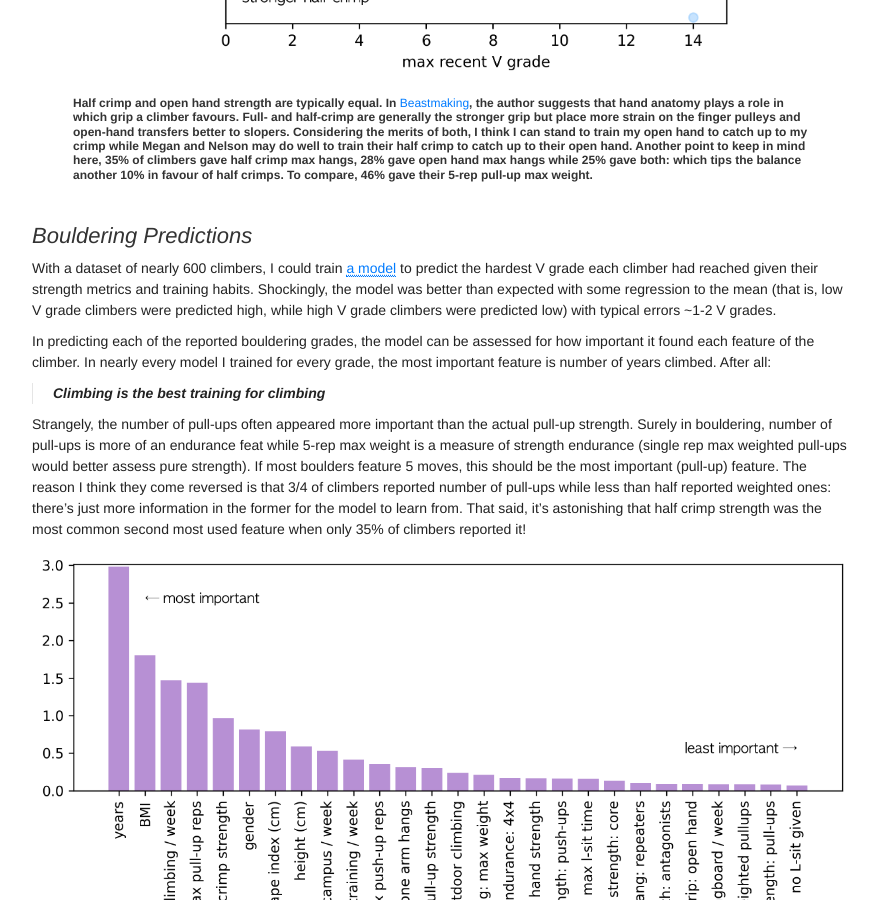
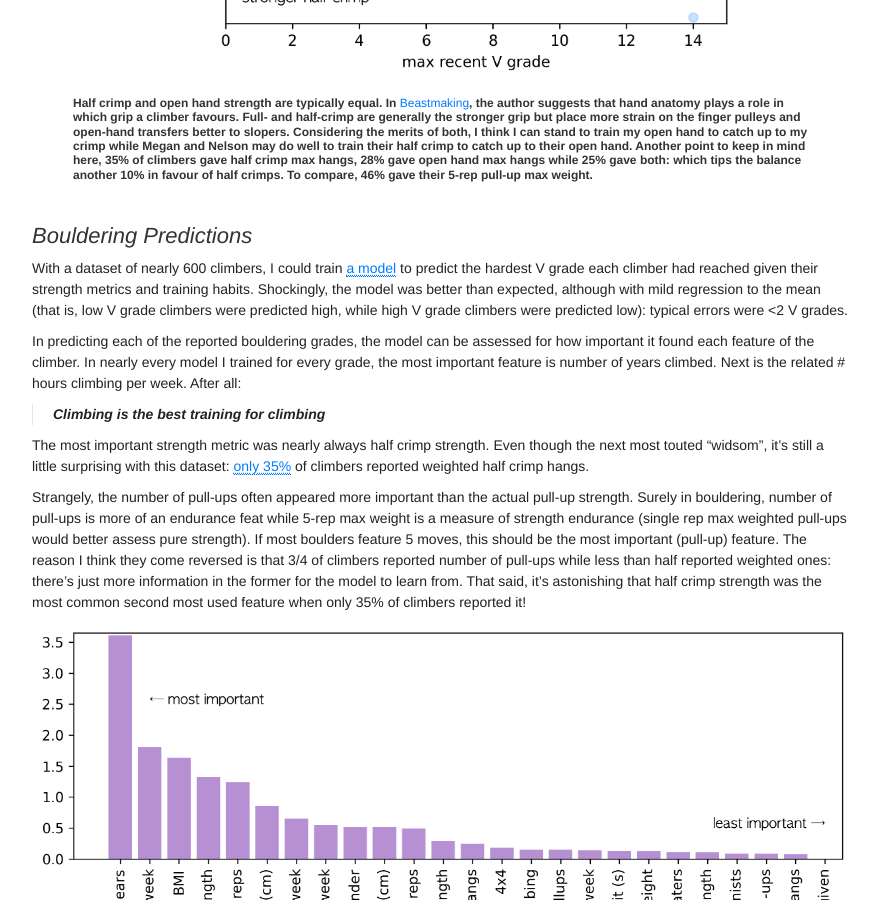
Before and after one commit to lrthomps/lrthomps.github.io, a Jekyll site: the page built from _posts/2021-10-31-how-hard-do-you-climb.md, in a window 1280 px wide and 900 px high, scrolled down 5210 px. Shown: the whole window, without its empty margins (198-1076 px from the left). Built offline with Jekyll 4.4.1, drawn with Linux system fonts in a browser that asks for light colours.

Commit message:
updated 2nd round of edits

```diff
--- a/_posts/2021-10-31-how-hard-do-you-climb.md
+++ b/_posts/2021-10-31-how-hard-do-you-climb.md
@@ -317,7 +317,7 @@
       </div>
       <div class="item">
         <img src="{{ "/assets/images/climbing/lsit.png" | relative_url }}">
-        <p class="caption">A further 9 climbers are cut off; L-sit times went as high as 10min including one female V3 climber who held for nearly <abbr class="float-notes" title="Just hanging from the bar that long is 9/10 points for endurance on the 9c test. 10min is off the charts!">5min</abbr>!</p>
+        <p class="caption">Self-reported L-sit times went as high as 2h46m; 12 in total exceeded the (Guiness Book) world record of 1m29s. Less than 25% reported. Be suspicious of conclusions based on it.</p>
       </div>
     </div>
     <a class="carousel-control left" href="#carousel_strengths" data-slide="prev">
@@ -357,16 +357,18 @@
 
 ## Bouldering Predictions
 
-With a dataset of nearly 600 climbers, I could train <abbr class="float-notes" title="Several in fact, of various kinds: I started with linear regression, went to 2-4 layer dense neural networks before finally trying on random forests then boosted trees (which, of course, are usually best for this kind of tabular data). I trained many of each kind and settled on the model type that gave the most consistent feature importance estimates.">a model</abbr> to predict the hardest V grade each climber had reached given their strength metrics and training habits. Shockingly, the model was better than expected with some regression to the mean (that is, low V grade climbers were predicted high, while high V grade climbers were predicted low) with typical errors ~1-2 V grades.
+With a dataset of nearly 600 climbers, I could train <abbr class="float-notes" title="Several in fact, of various kinds: I started with linear regression, went to 2-4 layer dense neural networks before finally trying on random forests then boosted trees (which, of course, are usually best for this kind of tabular data). I trained many of each kind and settled on the model type that gave the most consistent feature importance estimates.">a model</abbr> to predict the hardest V grade each climber had reached given their strength metrics and training habits. Shockingly, the model was better than expected, although with mild regression to the mean (that is, low V grade climbers were predicted high, while high V grade climbers were predicted low): typical errors were <2 V grades.
 
-In predicting each of the reported bouldering grades, the model can be assessed for how important it found each feature of the climber. In nearly every model I trained for every grade, the most important feature is number of years climbed. After all:
+In predicting each of the reported bouldering grades, the model can be assessed for how important it found each feature of the climber. In nearly every model I trained for every grade, the most important feature is number of years climbed. Next is the related # hours climbing per week. After all:
 
 >   Climbing is the best training for climbing
+
+The most important strength metric was nearly always half crimp strength. Even though the next most touted "widsom", it's still a little surprising with this dataset: <abbr class="float-notes" title="Compare with: weighted open hand hangs ## %, weighted 5-rep pull-ups ##%, L-sit time ## %, # of pull-ups ## %; # of push-ups ## %; ## % hangboard; ## % campus board; ## % that train non-specifically">only 35%</abbr> of climbers reported weighted half crimp hangs.
 
 Strangely, the number of pull-ups often appeared more important than the actual pull-up strength. Surely in bouldering, number of pull-ups is more of an endurance feat while 5-rep max weight is a measure of strength endurance (single rep max weighted pull-ups would better assess pure strength). If most boulders feature 5 moves, this should be the most important (pull-up) feature. The reason I think they come reversed is that 3/4 of climbers reported number of pull-ups while less than half reported weighted ones: there's just more information in the former for the model to learn from.
 That said, it's astonishing that half crimp strength was the most common second most used feature when only 35% of climbers reported it!
 
-<img src="{{ "/assets/images/climbing/feats_max_recent.png" | relative_url }}">
+<img src="{{ "/assets/images/climbing/feat_imp.png" | relative_url }}">
 
 <p class="caption">As found by the model, the most important aspect of a climber to guess their highest V grade is how long they’ve been climbing! BMI is next in importance: the predicted grade only increases for climbers with BMI &le; 19; Megan, Nelson and my predictions all go up if we increase out BMI by 0.5 (not by much though). Next we see hours climbing, max pull up reps and half crimp strength. This is <a href="https://christophm.github.io/interpretable-ml-book/feature-importance.html">permutation importance</a> so the score is the (normalized) increase in mean squared error over all climbers (the 30 held out climbers included) when each feature is random shuffled.</p>
 
@@ -374,19 +376,19 @@
 <div id="carousel_preds" class="carousel slide">
     <div class="carousel-inner">
       <div class="item active">
-        <img src="{{ "/assets/images/climbing/pred_max_recent.png" | relative_url }}" >
+        <img src="{{ "/assets/images/climbing/pred.png" | relative_url }}" >
         <p class="caption">This (<a href="https://lightgbm.readthedocs.io/en/latest/">lightgbm</a>) model was trained holding out a random 30 climbers (in green) including Megan, Nelson and I: that the test climbers are predicted as well as the others is a sign the model trained well. The slight bias to predict high for lower V grade climbers and low for higher V grade climbers (known as regressing to the mean) isn't too surprising since there is a lot of missing data (unmeasured weighted hangs for instance). Megan, Nelson and I are very well predicted; reassuring since the model had all our strength metrics.</p>
       </div>
       <div class="item">
-        <img src="{{ "/assets/images/climbing/del_y_max_recent.png" | relative_url }}" >
+        <img src="{{ "/assets/images/climbing/del_y.png" | relative_url }}" >
         <p class="caption">Change no habits, even if continuing various kinds of training, if you get no stronger and just climb another year and you’ll improve by 0.5 to 1.5 V grades in your first 5 years.</p>
       </div>
       <div class="item">
-        <img src="{{ "/assets/images/climbing/del_s_max_recent.png" | relative_url }}" >
+        <img src="{{ "/assets/images/climbing/del_s.png" | relative_url }}" >
         <p class="caption">The predicted grade shift for increased strength metrics all follow a similar pattern: there are no gains (and sometimes expected losses!) for increasing strength at the lowest levels. I interpret this as the usual advice from trainers and climbers alike: to improve at climbing, at first, focus on climbing. You will naturally get stronger. Once a minimal strength is reached (10s hangs on a 20mm edge, 5 pull-ups, 10 push-ups, 5s hanging L-sit) then increasing them further yields greater gains. Once a certain strength is reached however, the gains saturate. The data sets the upper limits at hangs with body weight added, 5-rep pull-ups with less than half body weight added, 20 pull-ups, 30 push-ups, 30s of hanging L-sit. Note that this dataset is realistic limited to climbing up to V10 (very few climbers climbed harder); but <a href="https://www.instagram.com/p/B9zNGplJMyG/" target="__blank">Lattice Training reports</a> less than that finger strength for bouldering V15!</p>
       </div>
       <div class="item">
-        <img src="{{ "/assets/images/climbing/del_s2_max_recent.png" | relative_url }}" >
+        <img src="{{ "/assets/images/climbing/del_s2.png" | relative_url }}" >
         <p class="caption">The predicted grade shift for increased strength metrics all follow a similar pattern: there are no gains (and sometimes expected losses!) for increasing strength at the lowest levels. I interpret this as the usual advice from trainers and climbers alike: to improve at climbing, at first, focus on climbing. You will naturally get stronger. Once a minimal strength is reached (10s hangs on a 20mm edge, 5 pull-ups, 10 push-ups, 5s hanging L-sit) then increasing them further yields greater gains. Once a certain strength is reached however, the gains saturate. The data sets the upper limits at hangs with body weight added, 5-rep pull-ups with less than half body weight added, 20 pull-ups, 30 push-ups, 30s of hanging L-sit. Note that this dataset is realistic limited to climbing up to V10 (very few climbers climbed harder); but <a href="https://www.instagram.com/p/B9zNGplJMyG/" target="__blank">Lattice Training reports</a> less than that finger strength for bouldering V15!</p>
       </div>
     </div>
```
Also changed, not shown: assets/images/climbing/del_s.png (added), assets/images/climbing/del_s2.png (added), assets/images/climbing/del_s2_max_recent.png (deleted), assets/images/climbing/del_s_max_recent.png (deleted), assets/images/climbing/del_y.png (added), assets/images/climbing/del_y_max_recent.png (deleted), assets/images/climbing/feat_imp.png (added), assets/images/climbing/feats_max_recent.png (deleted), assets/images/climbing/grip-positions.png (added), assets/images/climbing/lsit.png, assets/images/climbing/maxfinger.png, assets/images/climbing/pred.png (added), assets/images/climbing/pred_max_recent.png (deleted), assets/images/climbing/progressions.png (added).
